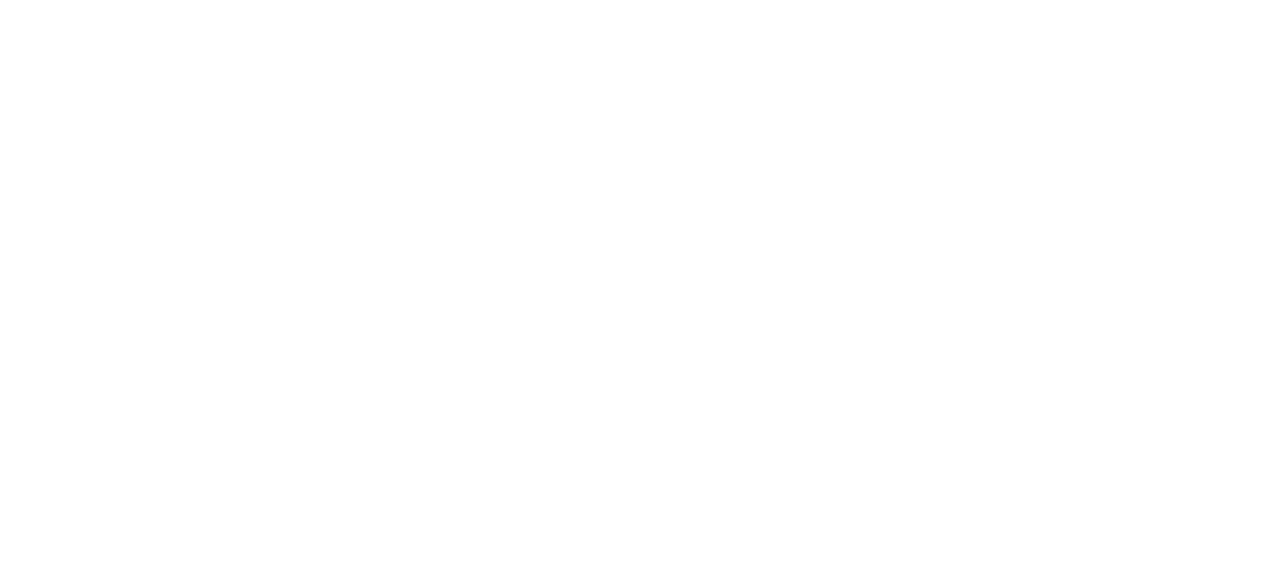
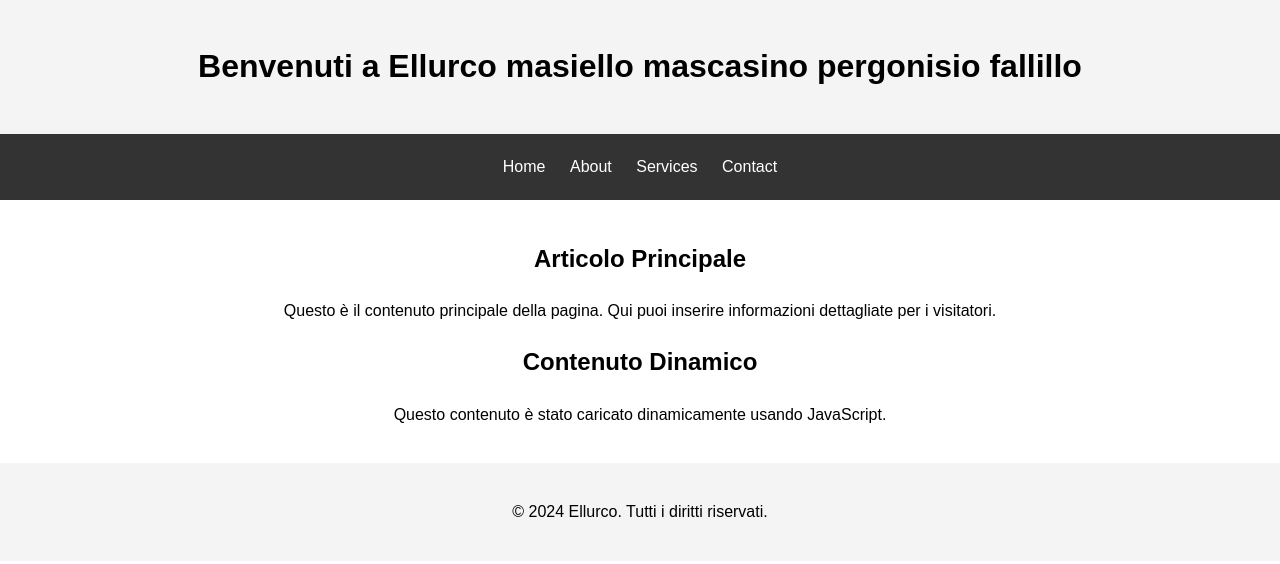
Before and after one commit to Andrea109911/crawler-like-site, a plain HTML site: page index.html in a window 1280 px wide. Drawn offline with Linux system fonts and the light colour scheme.

Commit message:
aggiunta di codice javascript e dei vari tag

```diff
--- a/functions.js
+++ b/functions.js
@@ -0,0 +1,10 @@
+document.addEventListener('DOMContentLoaded', function() {
+    // Esempio di contenuto dinamico
+    const mainContent = document.querySelector('main section');
+    const dynamicContent = document.createElement('article');
+    dynamicContent.innerHTML = `
+        <h2>Contenuto Dinamico</h2>
+        <p>Questo contenuto è stato caricato dinamicamente usando JavaScript.</p>
+    `;
+    mainContent.appendChild(dynamicContent);
+});
--- a/index.html
+++ b/index.html
@@ -3,9 +3,59 @@
 <head>
     <meta charset="UTF-8">
     <meta name="viewport" content="width=device-width, initial-scale=1.0">
+    <meta name="description" content="Descrizione dettagliata della pagina">
+    <meta name="keywords" content="Ellurco, masiello, mascasino, pergonisio, fallillo">
     <title>Ellurco masiello mascasino pergonisio fallillo</title>
+    <style>
+        body {
+            font-family: Arial, sans-serif;
+            line-height: 1.6;
+            margin: 0;
+            padding: 0;
+        }
+        header, nav, main, footer {
+            padding: 20px;
+            text-align: center;
+        }
+        header {
+            background: #f4f4f4;
+        }
+        nav {
+            background: #333;
+            color: #fff;
+        }
+        nav a {
+            color: #fff;
+            padding: 10px;
+            text-decoration: none;
+        }
+        footer {
+            background: #f4f4f4;
+        }
+    </style>
 </head>
 <body>
+    <header>
+        <h1>Benvenuti a Ellurco masiello mascasino pergonisio fallillo</h1>
+    </header>
+    <nav>
+        <a href="#">Home</a>
+        <a href="#">About</a>
+        <a href="#">Services</a>
+        <a href="#">Contact</a>
+    </nav>
+    <main>
+        <section>
+            <article>
+                <h2>Articolo Principale</h2>
+                <p>Questo è il contenuto principale della pagina. Qui puoi inserire informazioni dettagliate per i visitatori.</p>
+            </article>
+        </section>
+    </main>
+    <footer>
+        <p>&copy; 2024 Ellurco. Tutti i diritti riservati.</p>
+    </footer>
 
+    <script src="functions.js"></script>
 </body>
 </html>
```
